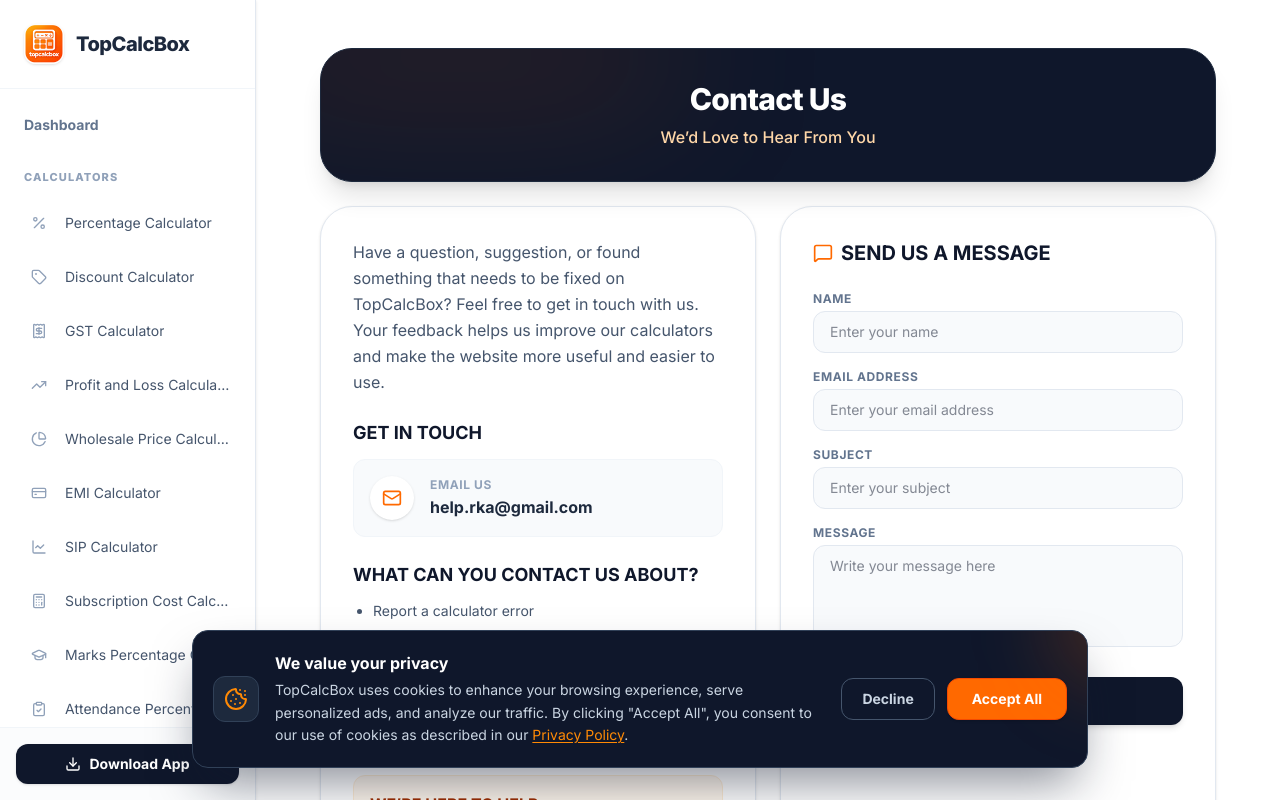
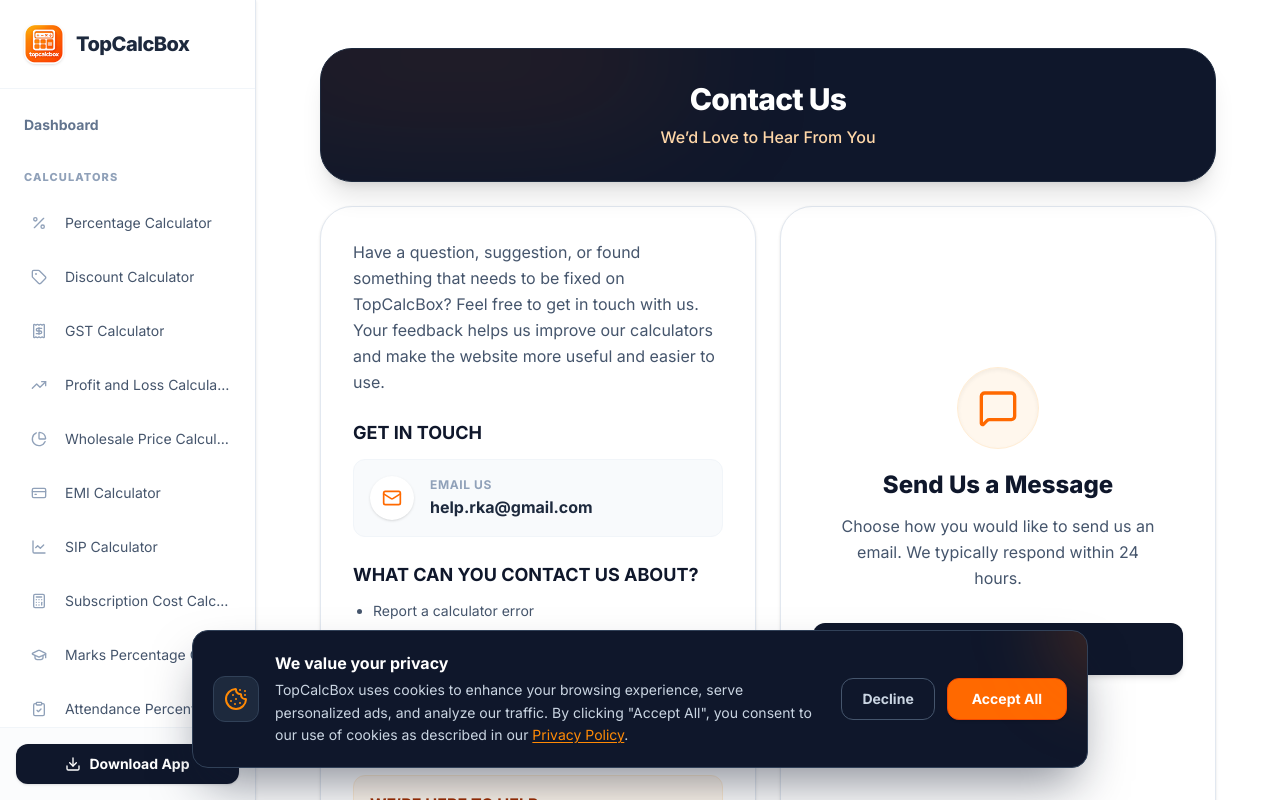
Before and after one commit to Amitrajpoot92/15tools, a Next.js app: page /contact in a window 1280 px wide. Built offline with nearby package versions, Linux system fonts and the light colour scheme.

Commit message:
Update Contact Page to use direct Gmail link, change Sex to Gender in Calorie Calculator

```diff
--- a/src/app/contact/page.tsx
+++ b/src/app/contact/page.tsx
@@ -46,33 +46,34 @@
           </div>
         </div>
 
-        {/* Contact Form */}
-        <div className="bg-white p-6 md:p-8 rounded-[2rem] border border-slate-200 shadow-sm">
-          <h2 className="text-xl font-bold text-slate-900 mb-6 flex items-center gap-2">
-            <MessageSquare className="w-5 h-5 text-orange-500" />
-            SEND US A MESSAGE
+        {/* Direct Email Prompt */}
+        <div className="bg-white p-6 md:p-8 rounded-[2rem] border border-slate-200 shadow-sm flex flex-col justify-center items-center text-center">
+          <div className="bg-orange-50 p-5 rounded-full mb-5 border border-orange-100 shadow-inner">
+            <MessageSquare className="w-10 h-10 text-orange-500" />
+          </div>
+          <h2 className="text-2xl font-extrabold text-slate-900 mb-3">
+            Send Us a Message
           </h2>
-          <form className="space-y-4">
-            <div>
-              <label className="block text-xs font-bold text-slate-500 uppercase tracking-wider mb-1">Name</label>
-              <input type="text" placeholder="Enter your name" className="w-full bg-slate-50 border border-slate-200 rounded-xl px-4 py-2.5 text-sm focus:outline-none focus:ring-2 focus:ring-orange-500/50" />
-            </div>
-            <div>
-              <label className="block text-xs font-bold text-slate-500 uppercase tracking-wider mb-1">Email Address</label>
-              <input type="email" placeholder="Enter your email address" className="w-full bg-slate-50 border border-slate-200 rounded-xl px-4 py-2.5 text-sm focus:outline-none focus:ring-2 focus:ring-orange-500/50" />
-            </div>
-            <div>
-              <label className="block text-xs font-bold text-slate-500 uppercase tracking-wider mb-1">Subject</label>
-              <input type="text" placeholder="Enter your subject" className="w-full bg-slate-50 border border-slate-200 rounded-xl px-4 py-2.5 text-sm focus:outline-none focus:ring-2 focus:ring-orange-500/50" />
-            </div>
-            <div>
-              <label className="block text-xs font-bold text-slate-500 uppercase tracking-wider mb-1">Message</label>
-              <textarea placeholder="Write your message here" rows={4} className="w-full bg-slate-50 border border-slate-200 rounded-xl px-4 py-2.5 text-sm focus:outline-none focus:ring-2 focus:ring-orange-500/50 resize-none"></textarea>
-            </div>
-            <button type="button" className="w-full bg-slate-900 text-white font-bold py-3 rounded-xl hover:bg-orange-600 transition-colors shadow-md mt-2">
-              Send Message
-            </button>
-          </form>
+          <p className="text-slate-600 mb-8 text-sm md:text-base leading-relaxed max-w-xs">
+            Choose how you would like to send us an email. We typically respond within 24 hours.
+          </p>
+
+          <div className="w-full">
+            <a
+              href="https://mail.google.com/mail/?view=cm&fs=1&to=help.rka@gmail.com"
+              target="_blank"
+              rel="noopener noreferrer"
+              className="w-full bg-slate-900 text-white font-bold py-3.5 px-6 rounded-xl hover:bg-orange-600 transition-all shadow-md flex items-center justify-center gap-2 hover:scale-[1.02]"
+            >
+              <svg viewBox="0 0 24 24" className="w-5 h-5 fill-current"><path d="M24 5.457v13.909c0 .904-.732 1.636-1.636 1.636h-3.819V11.73L12 16.64l-6.545-4.91v9.273H1.636A1.636 1.636 0 0 1 0 19.366V5.457c0-2.023 2.309-3.178 3.927-1.964L5.455 4.64 12 9.548l6.545-4.91 1.528-1.145C21.69 2.28 24 3.434 24 5.457z"/></svg>
+              Open in Gmail
+            </a>
+          </div>
+
+          <div className="mt-8 text-xs font-medium text-slate-400 bg-slate-50 px-4 py-2 rounded-lg border border-slate-100">
+            Or email us manually at: <br/>
+            <span className="text-slate-700 font-bold">help.rka@gmail.com</span>
+          </div>
         </div>
       </div>
     </div>
--- a/src/components/calculators/CalorieCalculator.tsx
+++ b/src/components/calculators/CalorieCalculator.tsx
@@ -116,7 +116,7 @@
 
             {/* Gender Toggle */}
             <div className="space-y-1.5">
-              <label className="text-[10px] font-bold uppercase tracking-widest text-slate-500 block text-center sm:text-left">Sex</label>
+              <label className="text-[10px] font-bold uppercase tracking-widest text-slate-500 block text-center sm:text-left">Gender</label>
               <div className="flex bg-white/80 p-1 rounded-xl border border-emerald-200/50 shadow-sm backdrop-blur-sm">
                 <button
                   onClick={() => setGender("male")}
```
